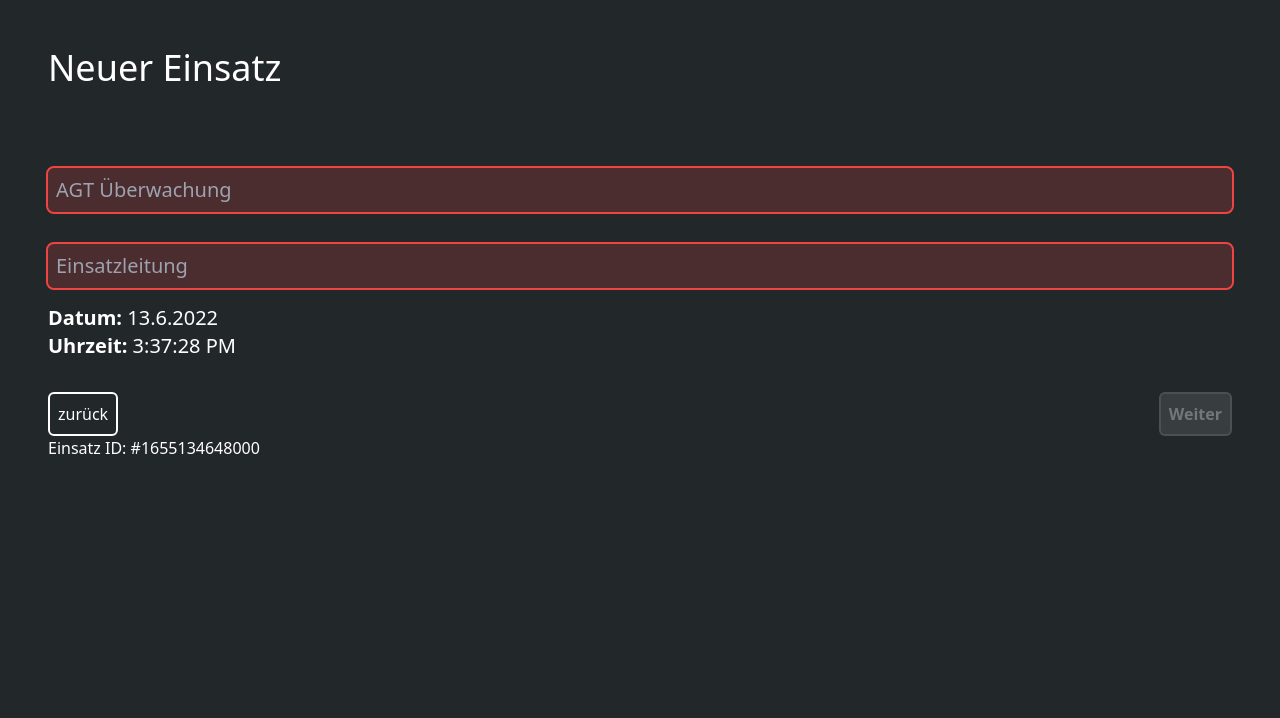
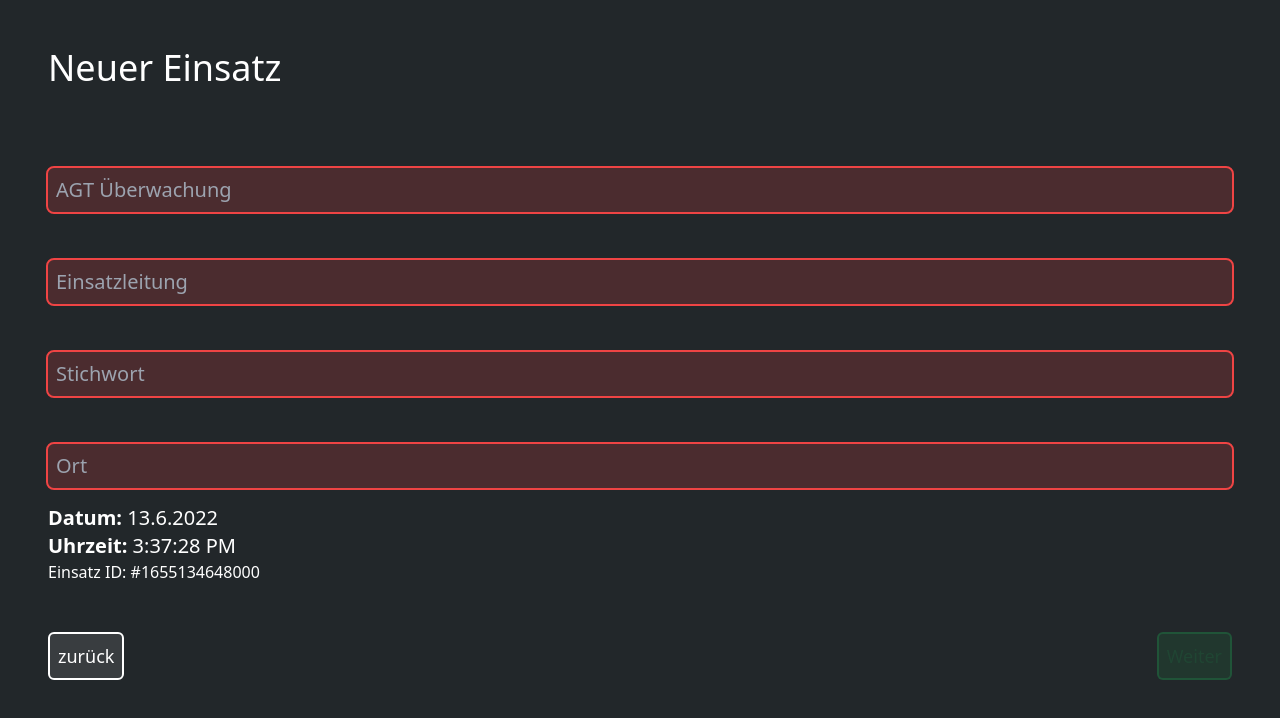
Before and after one commit to Niklas003/FireAir, a Vue app: page /#/newmission in a window 1280 px wide. Shown: the top 718 px of the page. Built offline with nearby package versions, Linux system fonts and the light colour scheme.

Commit message:
feat: making progress

```diff
--- a/src/components/MissionInputP1.vue
+++ b/src/components/MissionInputP1.vue
@@ -1,45 +1,24 @@
 <template>
     <div>
         <div class="flex flex-col">
-            <input required placeholder="AGT Überwachung" type="text" class="invalid:bg-red-500/20 outline outline-offset-0 outline-2 outline-red-500 valid:bg-green-500/20 valid:outline-green-500 my-4 mt-8 p-2 rounded-md default:bg-white/70 text-xl text-white"
-            :value="surveillance" @input="e => surveillance = (e?.target as any)?.value">
-            <input required placeholder="Einsatzleitung" type="text" class="invalid:bg-red-500/20 outline outline-offset-0 outline-2 outline-red-500 valid:bg-green-500/20 valid:outline-green-500 my-4 p-2 rounded-md default:bg-white/70 text-xl text-white"
-            :value="management" @input="e => management = (e?.target as any)?.value">
-            <h2 class="text-white text-xl"><b>Datum: </b> {{ dateStr }}</h2>
-            <h2 class="text-white text-xl"><b>Uhrzeit: </b> {{ timeStr }}</h2>
-        </div>
-
-        <div class="flex flex-row mt-8 justify-between">
-            <router-link to="/" class="text-white border-2 border-white p-2 rounded-md">zurück</router-link>
-            <router-link to="/" v-if="surveillance.length > 3 && management.length > 3" class="font-semibold bg-green-500/10 text-green-500 border-2 border-green-500 p-2 rounded-md">Weiter</router-link>
-            <div v-else class="font-semibold bg-white/10 text-white/30 border-2 border-white/10 p-2 rounded-md">Weiter</div>
+            <input :placeholder="props.placeholder" type="text" class="invalid:bg-red-500/20 outline outline-offset-0 outline-2 outline-red-500 valid:bg-green-500/20 valid:outline-green-500 my-4 mt-8 p-2 rounded-md default:bg-white/70 text-xl text-white"
+            :value="userInput" @input="e => userInput = (e?.target as any)?.value" @focusout="emitInput()" required>
         </div>
     </div>
 </template>
 
 <script setup lang="ts">
-import { onMounted, ref, defineEmits } from 'vue';
+import { ref, defineEmits, defineProps } from 'vue';
 
-const emits =  defineEmits(['date', 'time', 'surveillance', 'management']);
+const userInput = ref('');
 
-const dateStr = ref('');
-const timeStr = ref('');
-
-emits("time",timeStr);
-emits("date", dateStr)
-
-const surveillance = ref('');
-const management = ref('');
-
-onMounted(() => {
-    getCurrentDate();
+const emits =  defineEmits(['user-input']);
+const props = defineProps({
+    placeholder: String,
 });
 
-function getCurrentDate(){
-    let dateTime = new Date();
-    dateStr.value = dateTime.toLocaleDateString('de-DE');
-    timeStr.value = dateTime.toLocaleTimeString();
-
+function emitInput() {
+    emits("user-input", userInput.value);
 }
 
 </script>
--- a/src/views/NewMission.vue
+++ b/src/views/NewMission.vue
@@ -1,16 +1,53 @@
 <template>
     <div class="p-12">
         <h1 class="text-4xl text-white mb-12">Neuer Einsatz</h1>
-        <MissionInputP1></MissionInputP1>
+        <MissionInputP1 placeholder="AGT Überwachung" @user-input="(userInput: string) => getEmits(userInput, 0)"></MissionInputP1>
+        <MissionInputP1 placeholder="Einsatzleitung" @user-input="(userInput: string) => getEmits(userInput, 1)"></MissionInputP1>
+        <MissionInputP1 placeholder="Stichwort" @user-input="(userInput: string) => getEmits(userInput, 2)"></MissionInputP1>
+        <MissionInputP1 placeholder="Ort" @user-input="(userInput: string) => getEmits(userInput, 3)"></MissionInputP1>
+
+        <h2 class="text-white text-xl"><b>Datum: </b> {{ dateStr }}</h2>
+        <h2 class="text-white text-xl"><b>Uhrzeit: </b> {{ timeStr }}</h2>
         <p class="text-md text-white">Einsatz ID: #{{generateID()}}</p>
+    </div>
+
+    <div class="flex flex-row justify-between mx-12">
+            <router-link to="/" class="rounded-md p-2 border-2 border-white bg-white/10 text-white text-lg">zurück</router-link>
+            <router-link to="/" v-if="allInputsSet()" class="rounded-md p-2 border-2 border-green-500 bg-green-500/10 text-green-500 text-lg">Weiter</router-link>
+            <button v-else class="rounded-md p-2 border-2 border-green-500/20 bg-green-500/10 text-green-500/10 text-lg">Weiter</button>
     </div>
 </template>
 
 <script setup lang="ts">
 import MissionInputP1 from '@/components/MissionInputP1.vue';
+import { onMounted, ref } from 'vue';
+
+const dateStr = ref('');
+const timeStr = ref('');
+var checkArr = ref<boolean[]>([]);
 
 function generateID(){
     return Date.now()
 }
 
+onMounted(()=>{
+    getCurrentDate();
+});
+
+function getEmits(userInput: string, stringID: number){
+    checkArr.value[stringID] = true;
+}
+
+function allInputsSet(): boolean{
+
+    return checkArr.value[0] && checkArr.value[1] && checkArr.value[2] && checkArr.value[3]? true: false;
+}
+
+function getCurrentDate(){
+    let dateTime = new Date();
+    dateStr.value = dateTime.toLocaleDateString('de-DE');
+    timeStr.value = dateTime.toLocaleTimeString();
+
+}
+
 </script>
```
